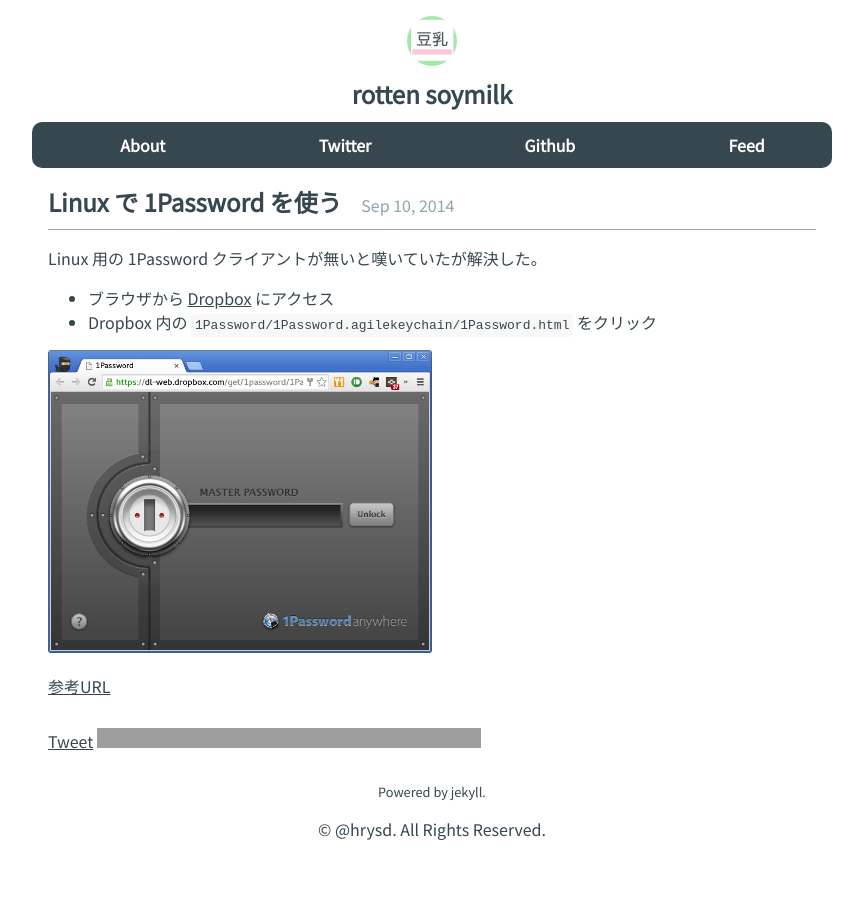
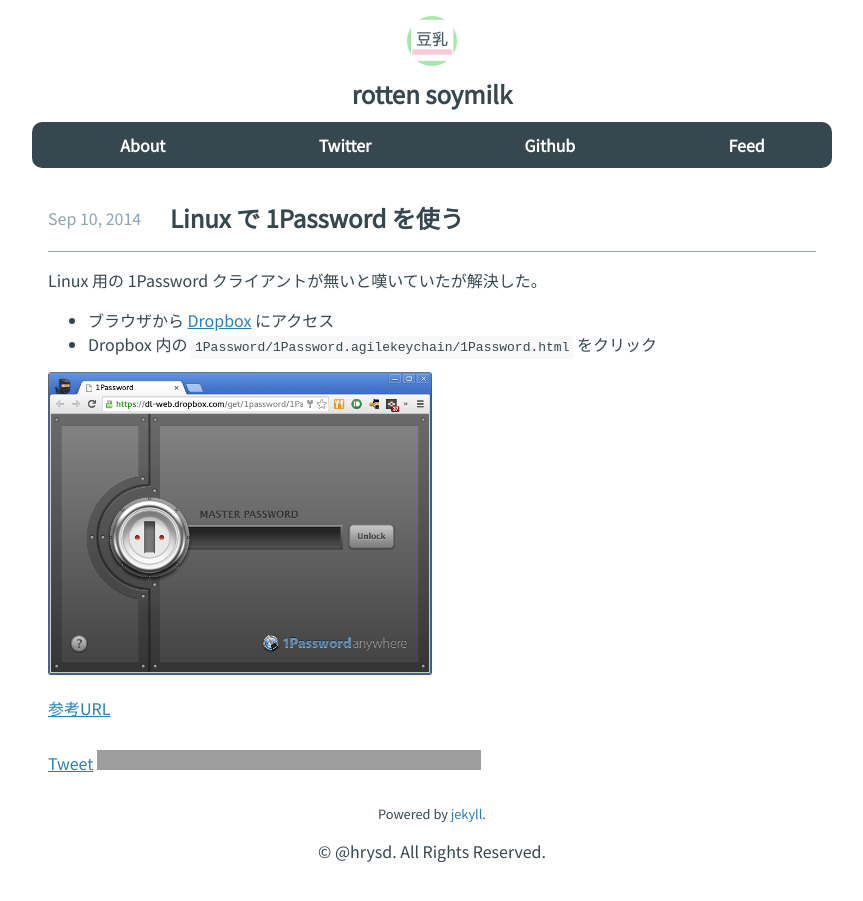
Before and after one commit to hrysd/docs.hrysd.org, a Jekyll site: the page built from _posts/2014-09-10-1password-on-linux.markdown, in a window 1280 px wide, cut to the strip 0-904 px from the top of the page. Shown: the top 901 px of the strip, without its empty margins (208-1071 px from the left). Built offline with Jekyll 4.4.1, drawn with Linux system fonts in a browser that asks for light colours; some web fonts are replaced; Markdown is read by kramdown in place of the engine named in the settings; comment, search, counter and statistics services are not loaded; grey boxes are pictures that could not be loaded.

Commit message:
Update design

```diff
--- a/_layouts/post.html
+++ b/_layouts/post.html
@@ -4,8 +4,8 @@
 
 <article class='post'>
   <header>
-    <h1>{{ page.title }}</h1>
     <time datetime='{{ page.date | date: "%Y-%m-%d" }}'>{{ page.date | date: "%b %d, %Y" }}</time>
+    <h2>{{ page.title }}</h2>
   </header>
 
   <section>
--- a/assets/stylesheets/application.sass
+++ b/assets/stylesheets/application.sass
@@ -6,6 +6,7 @@
 
 $font-color: #37474f
 $sub-font-color: #90a4ae
+$link-color: #2980b9
 
 $code-block: #f8f8f8
 
@@ -30,7 +31,6 @@
   margin: 0px
 
 a
-  color: $font-color
   text-decoration: none
 
 pre
--- a/assets/stylesheets/footer.sass
+++ b/assets/stylesheets/footer.sass
@@ -5,3 +5,6 @@
 
   .powered-by
     font-size: 80%
+
+    a
+      color: $link-color
--- a/assets/stylesheets/main.sass
+++ b/assets/stylesheets/main.sass
@@ -8,7 +8,7 @@
     padding: 0.5rem
 
   a
-    color: $font-color !important
+    color: $font-color
     text-decoration: none
 
   time
@@ -56,9 +56,21 @@
     header
       padding-bottom: 10px
       border-bottom: 1px solid $sub-font-color
+      display: flex
+      flex-direction: row
+      align-items: center
+      padding: 1rem 0
 
-      time
-        margin-left: 1rem
+      @media screen and (max-width: $mobile)
+        align-items: baseline
+        flex-direction: column
+
+      h2
+        margin: 0
+
+    section
+      h2
+        font-size: 1.2rem
 
     img
       width: 50%
@@ -67,6 +79,8 @@
         width: 100%
 
     a
+      color: $link-color
+      word-break: break-word
       text-decoration: underline
 
     section.social
```
